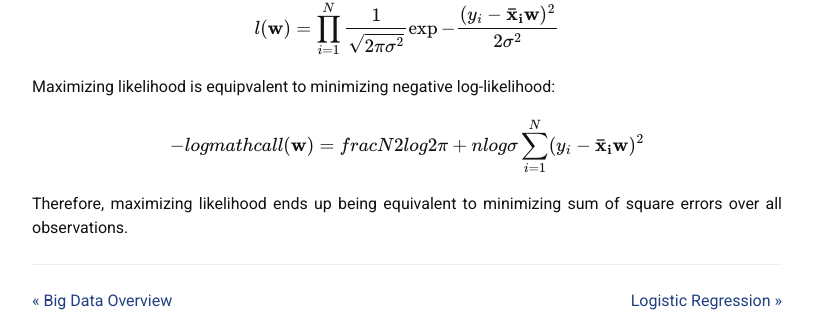
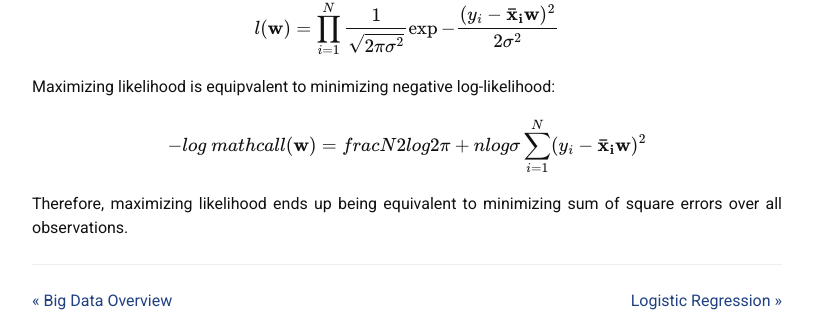
Before and after one commit to liambll/blog-archive, a Jekyll site: the page built from _posts/2017-06-29-linear-regression.markdown, in a window 1280 px wide. Shown: the part 1797-2109 px from the top of the page, without its empty margins (233-1046 px from the left). Built offline with Jekyll 4.4.1, drawn with Linux system fonts in a browser that asks for light colours; nearby versions of some CDN libraries; formulas are drawn with MathJax 3; comment, search, counter and statistics services are not loaded.

Commit message:
Update 2017-06-29-linear-regression.markdown

```diff
--- a/_posts/2017-06-29-linear-regression.markdown
+++ b/_posts/2017-06-29-linear-regression.markdown
@@ -58,6 +58,6 @@ The likelihood function for data would be:
 \\]
 Maximizing likelihood is equipvalent to minimizing negative log-likelihood:
 \\[
-\-log{mathcal{l}(\mathbf{w})} = frac{N}{2}log{2\pi} + nlog{\sigma} \sum_{i=1}^N (y\_i - \mathbf{\bar{x}\_i}\mathbf{w})^2
+\-log~mathcal{l}(\mathbf{w}) = frac{N}{2}log{2\pi} + nlog{\sigma} \sum_{i=1}^N (y\_i - \mathbf{\bar{x}\_i}\mathbf{w})^2
 \\]
 Therefore, maximizing likelihood ends up being equivalent to minimizing sum of square errors over all observations.
```
